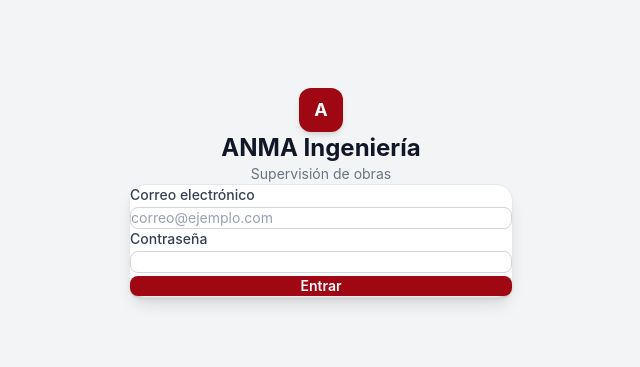
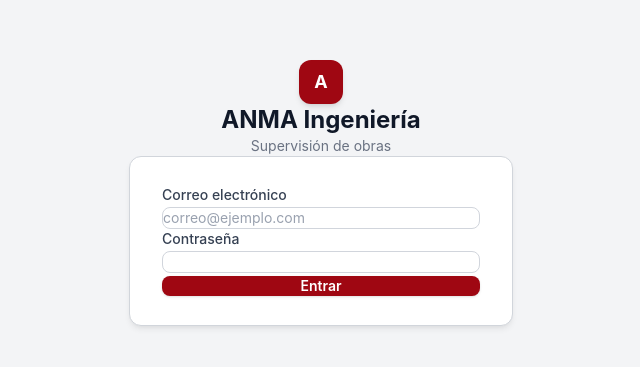
Before and after one commit to luisloustaunau/follow, a React (Vite) app in the folder frontend/: page /login in a window 1280 px wide. Shown: the part 207-574 px from the top of the page, without its empty margins (319-959 px from the left). Built offline with nearby package versions, Linux system fonts and the light colour scheme; no server answers.

Commit message:
fix: @source directive + explicit card CSS to fix Vercel build

```diff
--- a/frontend/src/index.css
+++ b/frontend/src/index.css
@@ -1,10 +1,12 @@
 @import "tailwindcss";
+@source "./";
+
 @import "@fontsource/inter/400.css";
 @import "@fontsource/inter/500.css";
 @import "@fontsource/inter/600.css";
 @import "@fontsource/inter/700.css";
 
-* {
+*, *::before, *::after {
   box-sizing: border-box;
   margin: 0;
   padding: 0;
@@ -12,7 +14,16 @@
 
 body {
   font-family: 'Inter', system-ui, -apple-system, sans-serif;
-  background-color: #f1f5f9;
-  color: #1e293b;
+  background-color: #f3f4f6;
+  color: #111827;
   -webkit-font-smoothing: antialiased;
 }
+
+/* Guaranteed card style — not subject to Tailwind purging */
+.card {
+  background-color: #ffffff;
+  border-radius: 12px;
+  border: 1px solid #d1d5db;
+  box-shadow: 0 4px 6px -1px rgba(0,0,0,0.07), 0 2px 4px -2px rgba(0,0,0,0.05);
+  padding: 1.75rem 2rem;
+}
--- a/frontend/src/pages/Login.tsx
+++ b/frontend/src/pages/Login.tsx
@@ -38,7 +38,7 @@ export function Login() {
         </div>
 
         {/* Card */}
-        <div className="bg-white rounded-2xl shadow-lg border border-gray-200 px-8 py-7">
+        <div className="card">
           <form onSubmit={handleSubmit} className="space-y-4">
             <div>
               <label className="block text-sm font-medium text-gray-700 mb-1">
```
